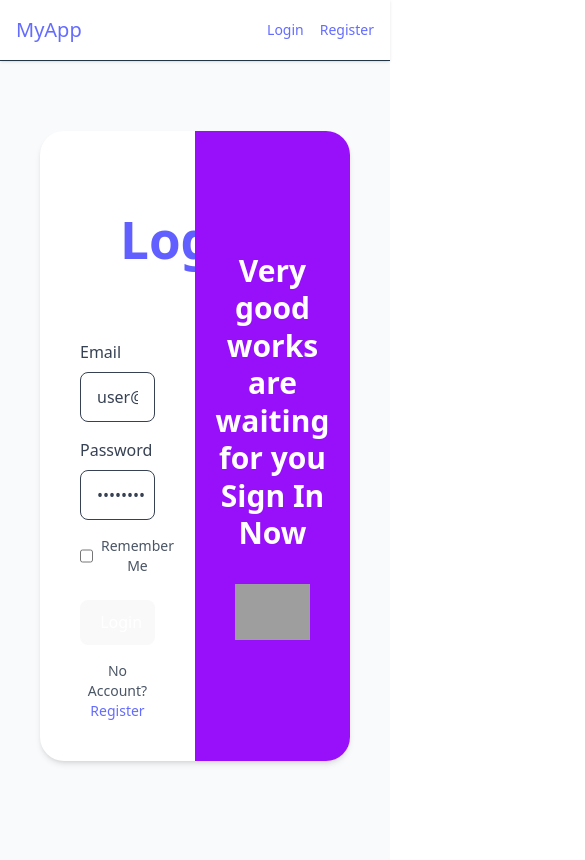
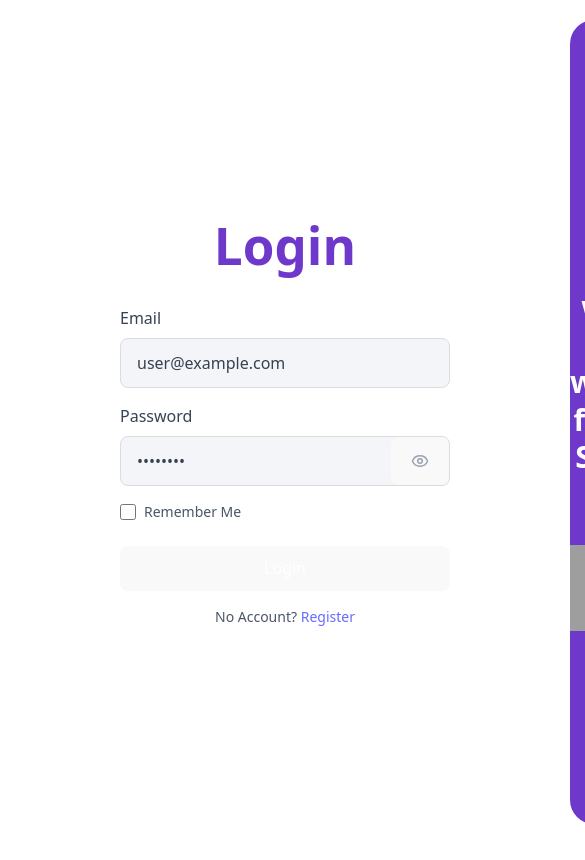
Before and after one commit to ozaenzenzen/reactjs_dashboard_sample_project, a React (Vite) app: page / in a window 390 px wide. Shown: the top 860 px of the page, 585 px wide, since content can reach past the window. Built offline with nearby package versions, Linux system fonts and the light colour scheme; grey boxes are pictures that could not be loaded.

Commit message:
update: styling login and register page

```diff
--- a/src/index.css
+++ b/src/index.css
@@ -51,10 +51,10 @@ button {
 /* button:hover {
   border-color: #646cff;
 } */
-button:focus,
+/* button:focus,
 button:focus-visible {
   outline: 4px auto -webkit-focus-ring-color;
-}
+} */
 
 @media (prefers-color-scheme: light) {
   :root {
--- a/src/routes/layout.tsx
+++ b/src/routes/layout.tsx
@@ -11,42 +11,19 @@ function RootLayout() {
     navigate("/login");
   };
 
-  // const [count, setCount] = useState(0)
+  var layout = (
+    <div className="h-screen min-w-screen flex flex-col bg-gray-50">
+      {/* <main className=""> */}
+        <div className="">
+          <Outlet />
+        </div>
+      {/* </main> */}
+    </div>
+  );
+  return layout;
 
-  // return (
-  //   <div className="min-h-screen min-w-screen bg-blue-500">
-  //     <div>
-  //       <a href="https://vite.dev" target="_blank">
-  //         {/* <img src={viteLogo} className="logo" alt="Vite logo" /> */}
-  //       </a>
-  //       <a href="https://react.dev" target="_blank">
-  //         {/* <img src={reactLogo} className="logo react" alt="React logo" /> */}
-  //       </a>
-  //     </div>
-  //     <h1>Vite + React</h1>
-  //     <div className="card">
-  //       <button onClick={() => setCount((count) => count + 1)}>
-  //         count is {count}
-  //       </button>
-  //       <p>
-  //         Edit <code>src/App.tsx</code> and save to test HMR
-  //       </p>
-  //     </div>
-  //     <p className="read-the-docs">
-  //       Click on the Vite and React logos to learn more
-  //     </p>
-  //   </div>
-  // )
-
-  // return (
-  //   <div className="w-full min-h-screen bg-gray-50">
-  //     <Outlet />
-  //   </div>
-  // );
-
-  // src/layouts/RootLayout.tsx
   return (
-    <div className="min-h-screen min-w-screen flex-col bg-gray-50">
+    <div className="min-h-screen min-w-screen flex flex-col bg-gray-50">
       <header className="fixed w-full bg-white shadow-sm border-b">
         <div className="flex justify-between items-center px-4 sm:px-6 lg:px-8 py-4">
           <Link to="/" className="text-xl font-bold text-indigo-600">
--- a/src/routes/login/LoginPage.tsx
+++ b/src/routes/login/LoginPage.tsx
@@ -16,18 +16,36 @@ function LoginPage() {
 
   const [showPassword, setShowPassword] = useState(false);
 
+  // return (
+  //   <div className="flex flex-col md:flex-row gap-6 max-w-7xl mx-auto px-4">
+  //     <div className="w-full md:max-w-[50%] lg:max-w-[580px] flex-shrink-0">
+  //       <div className="bg-white rounded-xl shadow-lg p-8">
+  //         <h2 className="text-2xl font-bold">Left Side</h2>
+  //         <p>Content here...</p>
+  //       </div>
+  //     </div>
+
+  //     <div className="w-full md:max-w-[50%] lg:max-w-[580px] flex-shrink-0">
+  //       <div className="bg-white rounded-xl shadow-lg p-8">
+  //         <h2 className="text-2xl font-bold">Right Side</h2>
+  //         <p>Content here...</p>
+  //       </div>
+  //     </div>
+  //   </div>
+  // );
+
   return (
-    <div className="min-h-screen bg-gray-50 flex justify-center items-center p-6">
-      <div className="w-full max-w-6xl bg-white rounded-3xl shadow-md grid grid-cols-2 overflow-hidden">
+    <div className="">
+      {/* <div className="h-screen w-full bg-white shadow-md grid grid-cols-2 overflow-hidden"> */}
+      <div className="h-screen bg-white shadow-md flex flex-row overflow-hidden">
         {/* {Left Section} */}
-        <div className="p-10 flex flex-col justify-center">
-          <h1 className="p-10 text-2xl font-bold mb-8 text-indigo-500">
-            Login
-          </h1>
+        <div className="p-[120px] flex flex-col justify-center">
+          <h1 className="text-2xl font-bold mb-8 text-[#6E39CB]">Login</h1>
 
           <Form
             method="post"
             action={`/login${redirectTo ? `?redirect=${redirectTo}` : ""}`}
+            className="w-[330px]"
           >
             {/* Email */}
             <div className="flex flex-col items-start">
@@ -39,7 +57,7 @@ function LoginPage() {
                 name="email"
                 placeholder="Email"
                 defaultValue="user@example.com"
-                className="w-full border rounded-lg px-4 py-3 mb-4 focus:ring-2 focus:ring-purple-500 outlinenon text-gray-700"
+                className="w-full bg-[#F4F5F9] border border-[#DBDCDE] rounded-lg px-4 py-3 mb-4 focus:ring-2 focus:ring-purple-500 outline-none text-gray-700"
               />
             </div>
 
@@ -51,7 +69,7 @@ function LoginPage() {
               >
                 Password
               </label>
-              <div className="flex w-full border rounded-lg overflow-hidden mb-4 focus:ring-2 focus-within:ring-2 focus-within:ring-purple-500 text-gray-700">
+              <div className="flex bg-[#F4F5F9] w-full border border-[#DBDCDE] rounded-lg overflow-hidden mb-4 focus:ring-2 focus-within:ring-2 focus-within:ring-purple-500 text-gray-700">
                 <input
                   name="password"
                   id="password"
@@ -64,7 +82,7 @@ function LoginPage() {
                 <button
                   type="button"
                   onClick={() => setShowPassword(!showPassword)}
-                  className="px-3 text-gray-400 hover:text-gray-700 bg-transparent"
+                  className="px-3 text-gray-400 border border-none hover:text-gray-700 bg-transparent"
                 >
                   {showPassword ? <EyeOff size={18} /> : <Eye size={18} />}
                 </button>
@@ -86,7 +104,7 @@ function LoginPage() {
             {/* Button */}
             <button
               type="submit"
-              className="bg-purple-600 text-white w-full py-3 rounded-lg font-medium hover:bg-purple-700 transition"
+              className="bg-[#6E39CB] text-white w-full py-3 rounded-lg font-medium hover:bg-[#6E39CB] transition"
             >
               Login
             </button>
@@ -95,16 +113,18 @@ function LoginPage() {
           {error && <p className="text-red-600 mt-4 text-sm">{error}</p>}
 
           <p className="text-sm text-gray-600 mt-4">
-            No Account?
-            {" "}
-            <Link to="/register" className="text-purple-600 font-medium hover:underline">
+            No Account?{" "}
+            <Link
+              to="/register"
+              className="text-[#6E39CB] font-medium hover:underline"
+            >
               Register
             </Link>
           </p>
         </div>
 
         {/* Right Section */}
-        <div className="bg-purple-600 text-white flex flex-col justify-center items-center p-10 text-center">
+        <div className="w-full rounded-3xl bg-[#6E39CB] text-white flex flex-col justify-center items-center my-5 mr-5 text-center">
           <h3 className="text-3xl font-bold leading-tight mb-8">
             Very good works are
             <br />
--- a/src/routes/register/RegisterPage.tsx
+++ b/src/routes/register/RegisterPage.tsx
@@ -16,12 +16,13 @@ export default function RegisterPage() {
   const [showPassword, setShowPassword] = useState(false);
 
   return (
-    <div className="min-h-screen bg-gray-50 flex justify-center items-center p-6">
-      <div className="w-full max-w-6xl bg-white rounded-3xl shadow-md grid md:grid-cols-2 overflow-hidden">
+    <div className="">
+      <div className="h-screen bg-white rounded-3xl shadow-md flex flex-row overflow-hidden">
         {/* Left Section */}
-        <div className="p-10 flex flex-col justify-center">
-          <h1 className="text-2xl font-bold mb-8 text-indigo-500">Register</h1>
+        <div className="p-[120px] flex flex-col justify-center">
+          <h1 className="text-2xl font-bold mb-8 text-[#6E39CB]">Register</h1>
 
+          <div className="w-[330px]">
             {/* Full Name */}
             <div className="flex flex-col items-start">
               <label
@@ -33,11 +34,11 @@ export default function RegisterPage() {
               <input
                 type="text"
                 placeholder="Full Name"
-              className="w-full border rounded-lg px-4 py-3 mb-4 focus:ring-2 focus:ring-purple-500 outline-none text-gray-700"
+                className="w-full bg-[#F4F5F9] border border-[#DBDCDE] rounded-lg px-4 py-3 mb-4 focus:ring-2 focus:ring-purple-500 outline-none text-gray-700"
               />
             </div>
 
-          {/* Full Name */}
+            {/* Email */}
             <div className="flex flex-col items-start">
               <label htmlFor="email" className="font-medium text-gray-700 mb-2">
                 Email
@@ -45,7 +46,7 @@ export default function RegisterPage() {
               <input
                 type="text"
                 placeholder="Email"
-              className="w-full border rounded-lg px-4 py-3 mb-4 focus:ring-2 focus:ring-purple-500 outline-none text-gray-700"
+                className="w-full bg-[#F4F5F9] border border-[#DBDCDE] rounded-lg px-4 py-3 mb-4 focus:ring-2 focus:ring-purple-500 outline-none text-gray-700"
               />
             </div>
 
@@ -58,19 +59,19 @@ export default function RegisterPage() {
               >
                 Password
               </label>
-            <div className="flex w-full border rounded-lg overflow-hidden mb-4 focus:ring-2 focus-within:ring-2 focus-within:ring-purple-500 text-gray-700">
+              <div className="flex w-full bg-[#F4F5F9]  border border-[#DBDCDE] rounded-lg overflow-hidden mb-4 focus:ring-2 focus-within:ring-2 focus-within:ring-purple-500 text-gray-700">
                 <input
                   name="password"
                   id="password"
                   type={showPassword ? "text" : "password"}
                   placeholder="Password"
                   required
-                className="flex-1 px-4 py-3 text-gray-700 bg-transparent outline-none"
+                  className="bg-[#F4F5F9] border border-none active:outline-none flex-1 px-4 py-3 text-gray-700 outline-none"
                 />
                 <button
                   type="button"
                   onClick={() => setShowPassword(!showPassword)}
-                className="px-3 text-gray-400 hover:text-gray-700 bg-transparent"
+                  className="px-3 text-gray-400 hover:text-gray-700 border border-none bg-transparent"
                 >
                   {showPassword ? <EyeOff size={18} /> : <Eye size={18} />}
                 </button>
@@ -80,27 +81,28 @@ export default function RegisterPage() {
             {/* Terms */}
             <p className="text-xs text-gray-500 mb-6">
               You are agreeing to the{" "}
-            <a href="#" className="text-purple-600">
+              <a href="#" className="text-[#6E39CB]">
                 Terms of Service
               </a>{" "}
               and{" "}
-            <a href="#" className="text-purple-600">
+              <a href="#" className="text-[#6E39CB]">
                 Privacy Policy
               </a>
               .
             </p>
 
             {/* Button */}
-          <button className="bg-purple-600 text-white w-full py-3 rounded-lg font-medium hover:bg-purple-700 transition">
+            <button className="bg-[#6E39CB] text-white w-full py-3 rounded-lg font-medium hover:bg-[#6E39CB] transition">
               Get started
             </button>
+          </div>
 
           {/* Sign in */}
           <p className="text-sm text-gray-600 mt-4">
             Already a member?{" "}
             <Link
               to="/login"
-              className="text-purple-600 font-medium hover:underline"
+              className="text-[#6E39CB] font-medium hover:underline"
             >
               Sign in
             </Link>
@@ -108,7 +110,7 @@ export default function RegisterPage() {
         </div>
 
         {/* Right Section */}
-        <div className="bg-purple-600 text-white flex flex-col justify-center items-center p-10 text-center">
+        <div className="w-full rounded-3xl bg-[#6E39CB] text-white flex flex-col justify-center items-center my-5 mr-5 text-center">
           <h3 className="text-3xl font-bold leading-tight mb-8">
             Very good works are
             <br />
```
Lines whose indentation alone changed are shown as unchanged.
